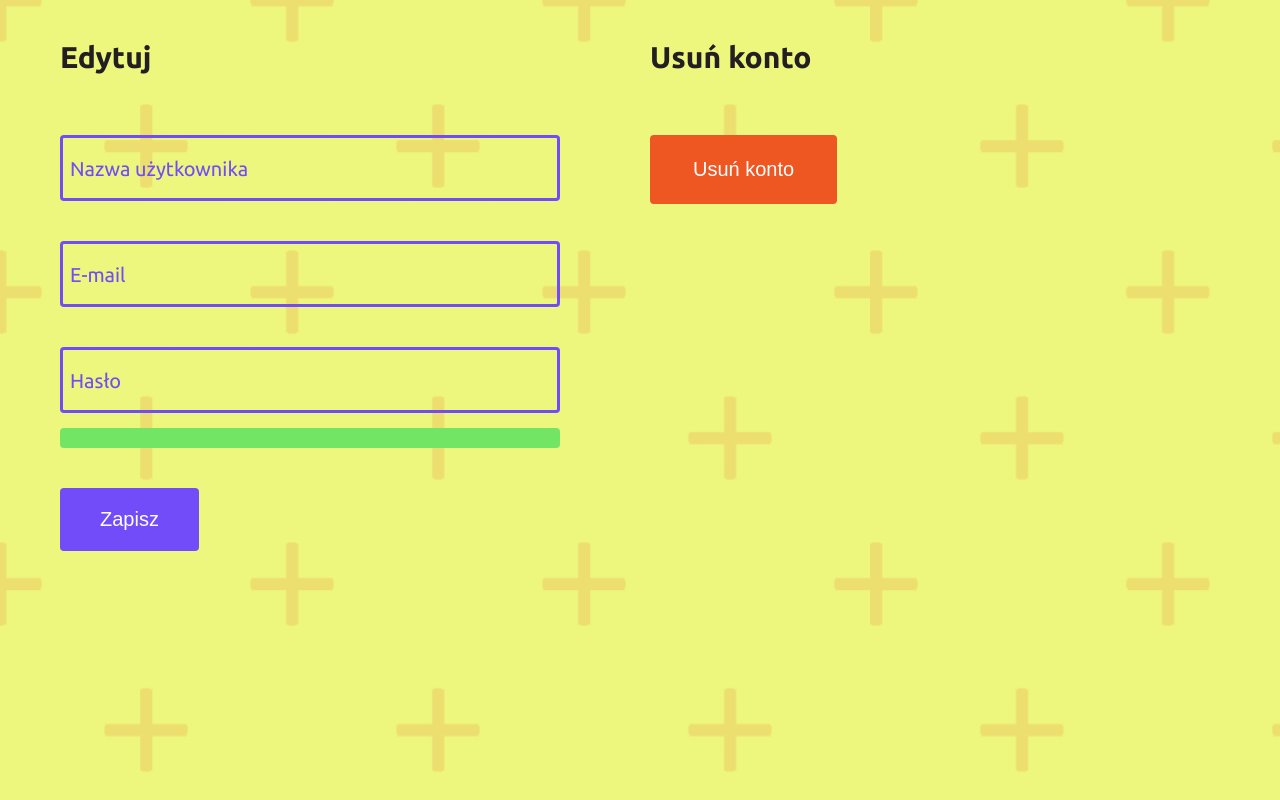
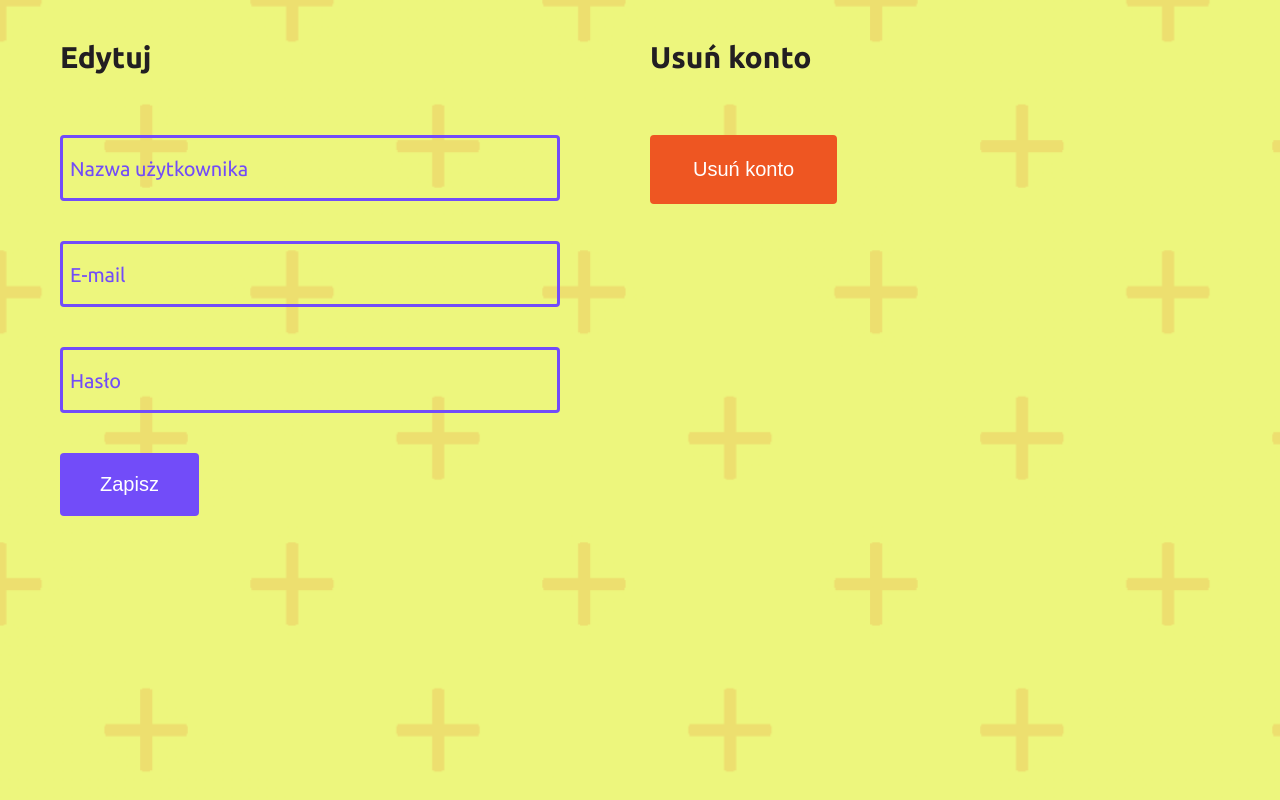
Before and after one commit to lechoos/Scrapeact, a React (Vite) app in the folder client/: page /ustawienia in a window 1280 px wide. Shown: the top 800 px of the page. Built offline with nearby package versions, Linux system fonts and the light colour scheme; no server answers.

Commit message:
fixed an edit form bug

```diff
--- a/client/src/pages/Settings/Settings.tsx
+++ b/client/src/pages/Settings/Settings.tsx
@@ -17,7 +17,7 @@ interface EditFormTypes {
 
 export const Settings = () => {
 	const [user, setUser] = useState<User>();
-	const [response, setResponse] = useState<ServerResponse>('');
+	const [response, setResponse] = useState<ServerResponse>();
 
 	const id = Cookies.get('user')?.split('"')[1] as string;
 
```
